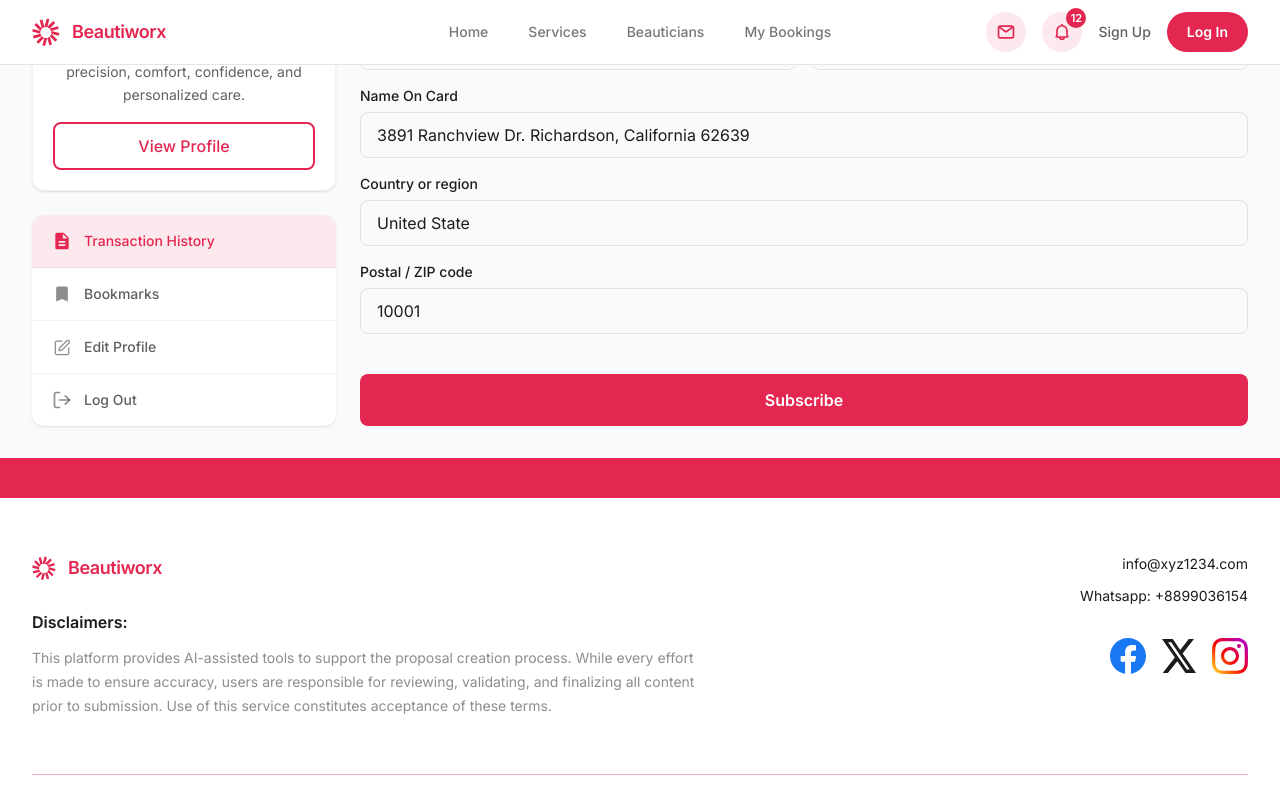
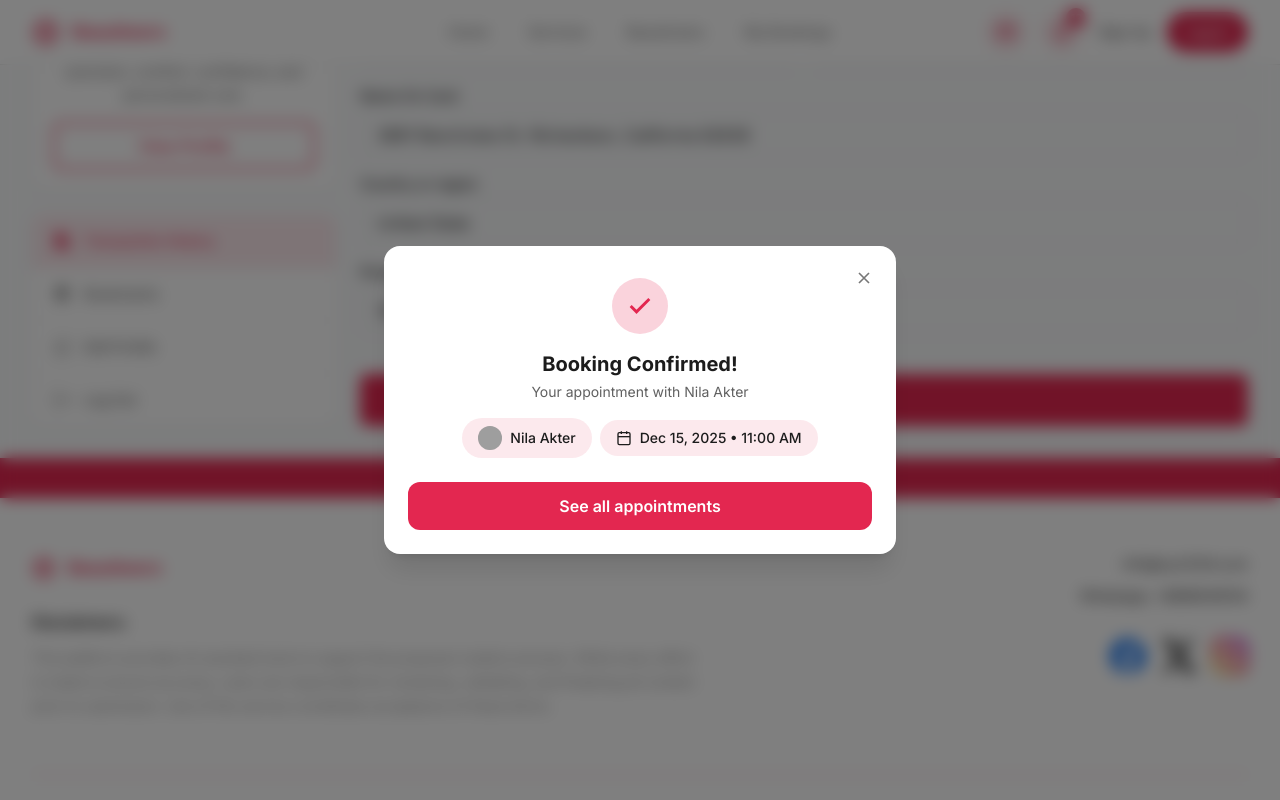
Before and after one commit to Fardus-Hassan/sportmaximus-frontend, a Next.js app: page /checkout in a window 1280 px wide. Both pictures are taken after typing "Sample", "Sample" into the empty fields and a click on the button "Subscribe". Shown: the part 997-1797 px from the top of the page. Built offline with nearby package versions, Linux system fonts and the light colour scheme; grey boxes are pictures that could not be loaded.

Commit message:
checkout page]]

```diff
--- a/src/app/(main)/checkout/page.tsx
+++ b/src/app/(main)/checkout/page.tsx
@@ -3,15 +3,23 @@
 import { useState } from "react";
 import Image from "next/image";
 import Link from "next/link";
-import { useRouter } from "next/navigation";
+import { useRouter, useSearchParams } from "next/navigation";
 import Container from "@/components/Container";
 import PageLayout from "@/components/PageLayout";
 import { useAuth } from "@/contexts/AuthContext";
 import { DocumentIcon, BookmarkIcon, EditIcon, LogoutIcon } from "@/components/Icons";
 
+const DEFAULT_ARTIST_NAME = "Nila Akter";
+const DEFAULT_ARTIST_IMAGE = "https://images.pexels.com/photos/3760852/pexels-photo-3760852.jpeg?auto=compress&cs=tinysrgb&w=400";
+const DEFAULT_APPOINTMENT = "Dec 15, 2025 • 11:00 AM";
+
 export default function CheckoutPage() {
   const router = useRouter();
+  const searchParams = useSearchParams();
   const { user, logout } = useAuth();
+  const [showBookingConfirmedModal, setShowBookingConfirmedModal] = useState(false);
+  const confirmedArtistName = searchParams.get("artist") ?? DEFAULT_ARTIST_NAME;
+  const confirmedDateTime = searchParams.get("dateTime") ?? DEFAULT_APPOINTMENT;
   const [billing, setBilling] = useState({
     firstName: "Paolo",
     lastName: "Maldini",
@@ -70,7 +78,7 @@ export default function CheckoutPage() {
 
   const handleSubscribe = (e: React.FormEvent) => {
     e.preventDefault();
-    console.log("Subscribe", { billing, payment });
+    setShowBookingConfirmedModal(true);
   };
 
   const sidebarContent = (
@@ -324,6 +332,72 @@ export default function CheckoutPage() {
           </div>
         }
       />
+
+      {/* Booking Confirmed Modal */}
+      {showBookingConfirmedModal && (
+        <div
+          className="fixed inset-0 z-50 flex items-center justify-center p-4 bg-black/50 backdrop-blur-sm"
+          onClick={() => setShowBookingConfirmedModal(false)}
+        >
+          <div
+            className="bg-white rounded-2xl shadow-xl max-w-lg w-full p-6 relative text-center"
+            onClick={(e) => e.stopPropagation()}
+          >
+            <button
+              type="button"
+              onClick={() => setShowBookingConfirmedModal(false)}
+              className="absolute top-4 right-4 p-1.5 rounded-lg text-text-primary/60 hover:text-text-primary hover:bg-black/5"
+              aria-label="Close"
+            >
+              <svg width="20" height="20" viewBox="0 0 24 24" fill="none" stroke="currentColor" strokeWidth="2">
+                <path d="M18 6L6 18M6 6l12 12" />
+              </svg>
+            </button>
+            <div className="flex justify-center mt-2">
+              <div className="h-14 w-14 rounded-full bg-primary/20 flex items-center justify-center">
+                <svg width="28" height="28" viewBox="0 0 24 24" fill="none" stroke="currentColor" strokeWidth="2.5" className="text-primary">
+                  <polyline points="20 6 9 17 4 12" />
+                </svg>
+              </div>
+            </div>
+            <h3 className="text-xl font-bold text-text-primary mt-4">Booking Confirmed!</h3>
+            <p className="text-sm text-text-primary/70 mt-1">Your appointment with {confirmedArtistName}</p>
+            <div className="flex flex-col sm:flex-row items-center gap-2 justify-center mt-4">
+              <span className="inline-flex items-center gap-2 px-4 py-2 rounded-full bg-primary/10 text-text-primary text-sm font-medium w-fit">
+                <span className="relative h-6 w-6 rounded-full overflow-hidden bg-black/10 shrink-0">
+                  <Image
+                    src={DEFAULT_ARTIST_IMAGE}
+                    alt=""
+                    fill
+                    className="object-cover"
+                    unoptimized
+                  />
+                </span>
+                {confirmedArtistName}
+              </span>
+              <span className="inline-flex items-center gap-2 px-4 py-2 rounded-full bg-primary/10 text-text-primary text-sm font-medium">
+                <svg width="16" height="16" viewBox="0 0 24 24" fill="none" stroke="currentColor" strokeWidth="2">
+                  <rect x="3" y="4" width="18" height="18" rx="2" ry="2" />
+                  <line x1="16" y1="2" x2="16" y2="6" />
+                  <line x1="8" y1="2" x2="8" y2="6" />
+                  <line x1="3" y1="10" x2="21" y2="10" />
+                </svg>
+                {confirmedDateTime}
+              </span>
+            </div>
+            <button
+              type="button"
+              onClick={() => {
+                setShowBookingConfirmedModal(false);
+                router.push("/profile");
+              }}
+              className="w-full mt-6 py-3 rounded-xl bg-primary text-white font-semibold hover:opacity-90 transition-opacity"
+            >
+              See all appointments
+            </button>
+          </div>
+        </div>
+      )}
     </Container>
   );
 }
--- a/src/app/(main)/services/[id]/page.tsx
+++ b/src/app/(main)/services/[id]/page.tsx
@@ -640,7 +640,16 @@ export default function ServiceDetailsPage() {
                     </button>
                     <button
                       type="button"
-                      onClick={() => router.push("/checkout")}
+                      onClick={() => {
+                        const params = new URLSearchParams();
+                        if (selectedArtist) params.set("artist", selectedArtist.name);
+                        if (selectedDate != null && selectedTime) {
+                          const d = new Date(calendarMonth.year, calendarMonth.month, selectedDate);
+                          const dateStr = d.toLocaleDateString("en-US", { month: "short", day: "numeric", year: "numeric" });
+                          params.set("dateTime", `${dateStr} • ${selectedTime}`);
+                        }
+                        router.push(`/checkout?${params.toString()}`);
+                      }}
                       className="flex-1 py-3 px-4 rounded-lg font-semibold bg-primary text-white hover:opacity-90 transition-opacity"
                     >
                       Confirm Booking
```
